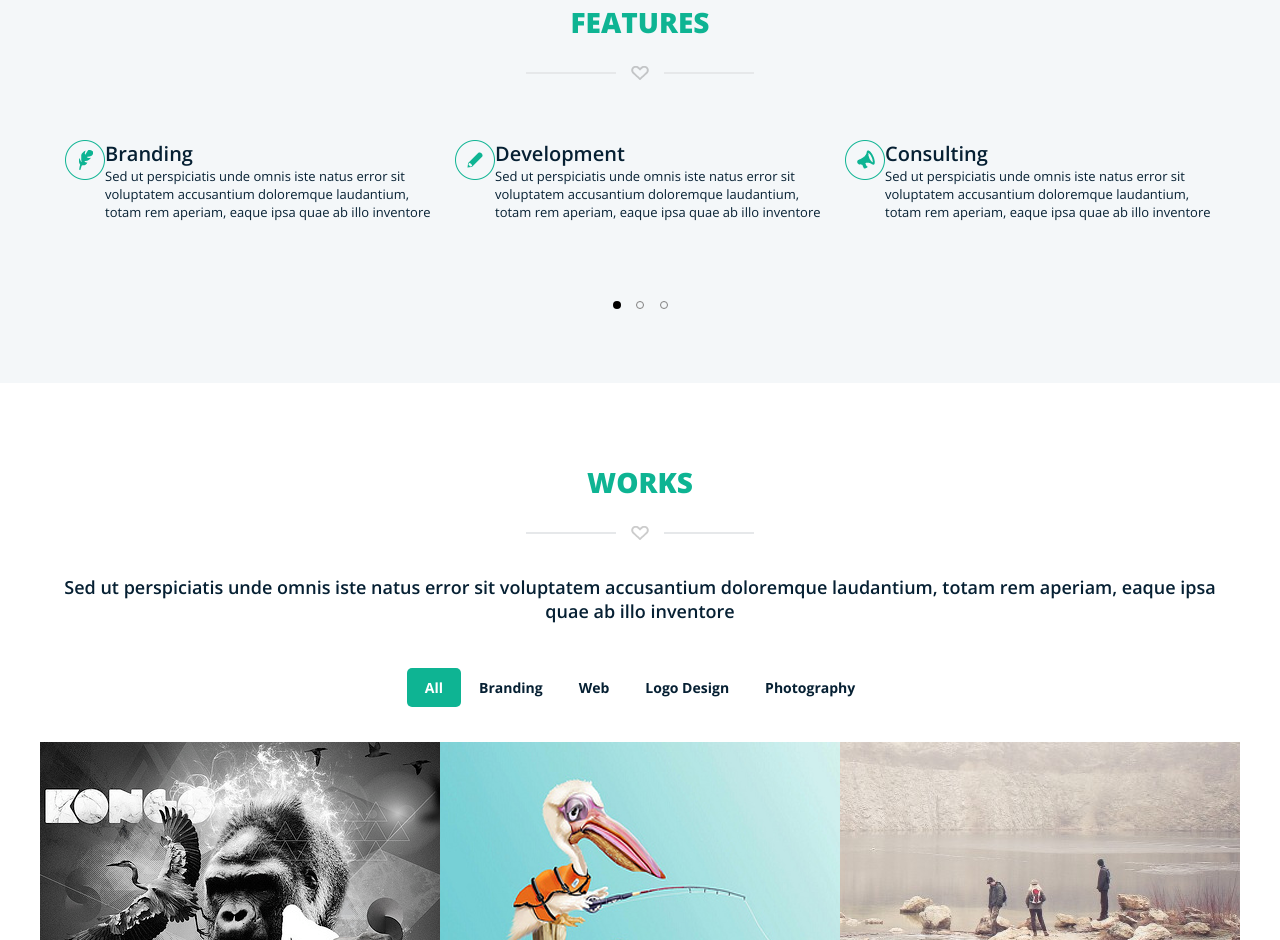
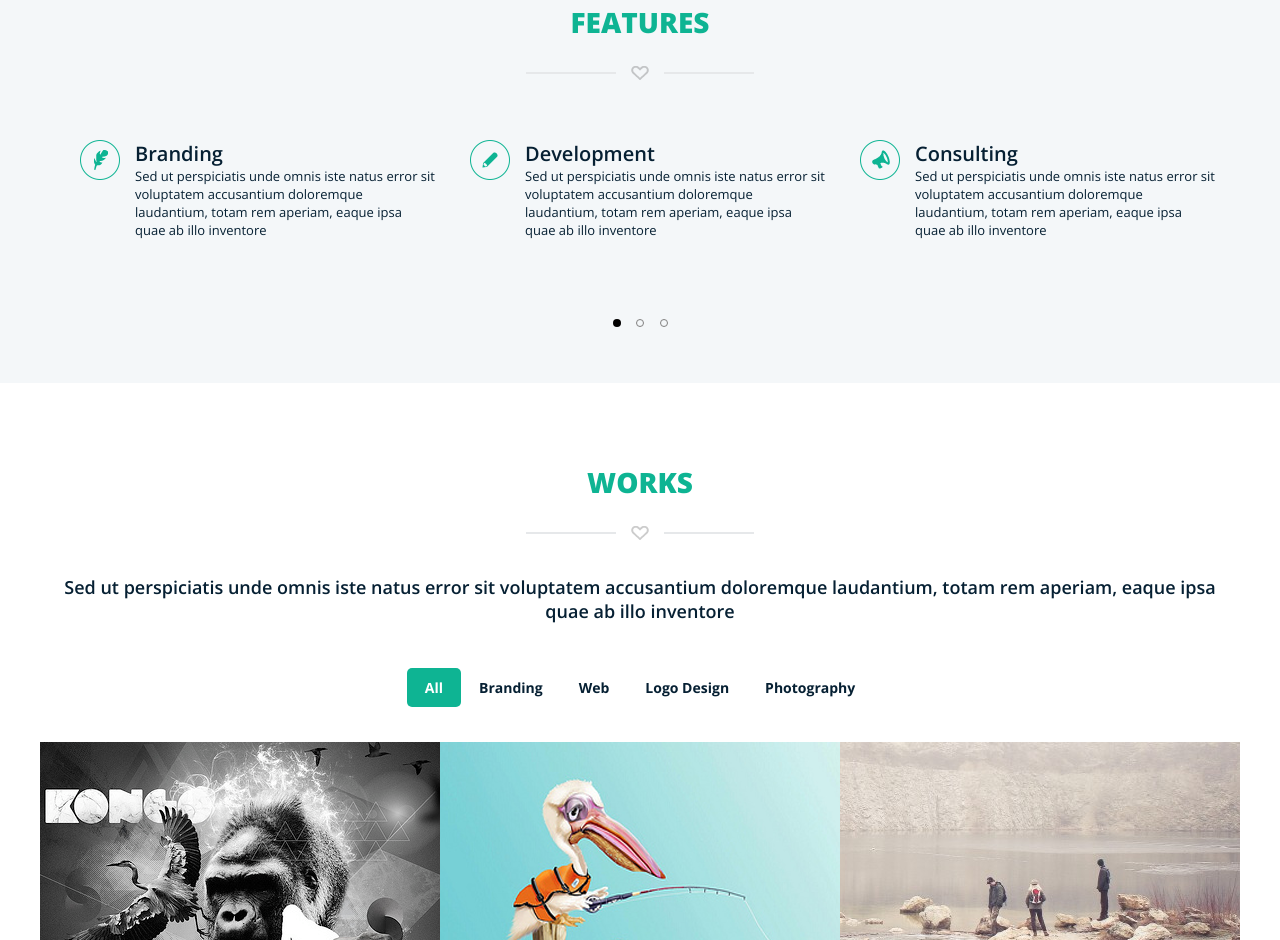
Before and after one commit to truerk/site-example-2, a plain HTML site: page index.html in a window 1280 px wide. Shown: the part 877-1817 px from the top of the page. Drawn offline with nearby package versions, Linux system fonts and the light colour scheme; some packages are replaced by stand-ins of ours.

```diff
--- a/style/style.css
+++ b/style/style.css
@@ -195,7 +195,7 @@ body{
   color: #062033;
 }
 .features-block-logo{
-  /*padding: 0px 15px;*/
+  padding: 0px 15px;
 }
 .features-block-header{
   font-size: 20px;
@@ -737,6 +737,11 @@ body{
       display: none !important;
   }
 }
+@media screen and (min-width: 1170px) {
+  .features-content-block .features-block-logo{
+   /* margin-right: 10px;*/
+  }
+}
 @media screen and (max-width: 1170px) {
   /* --- footer --- */
   .footer-container{
```
